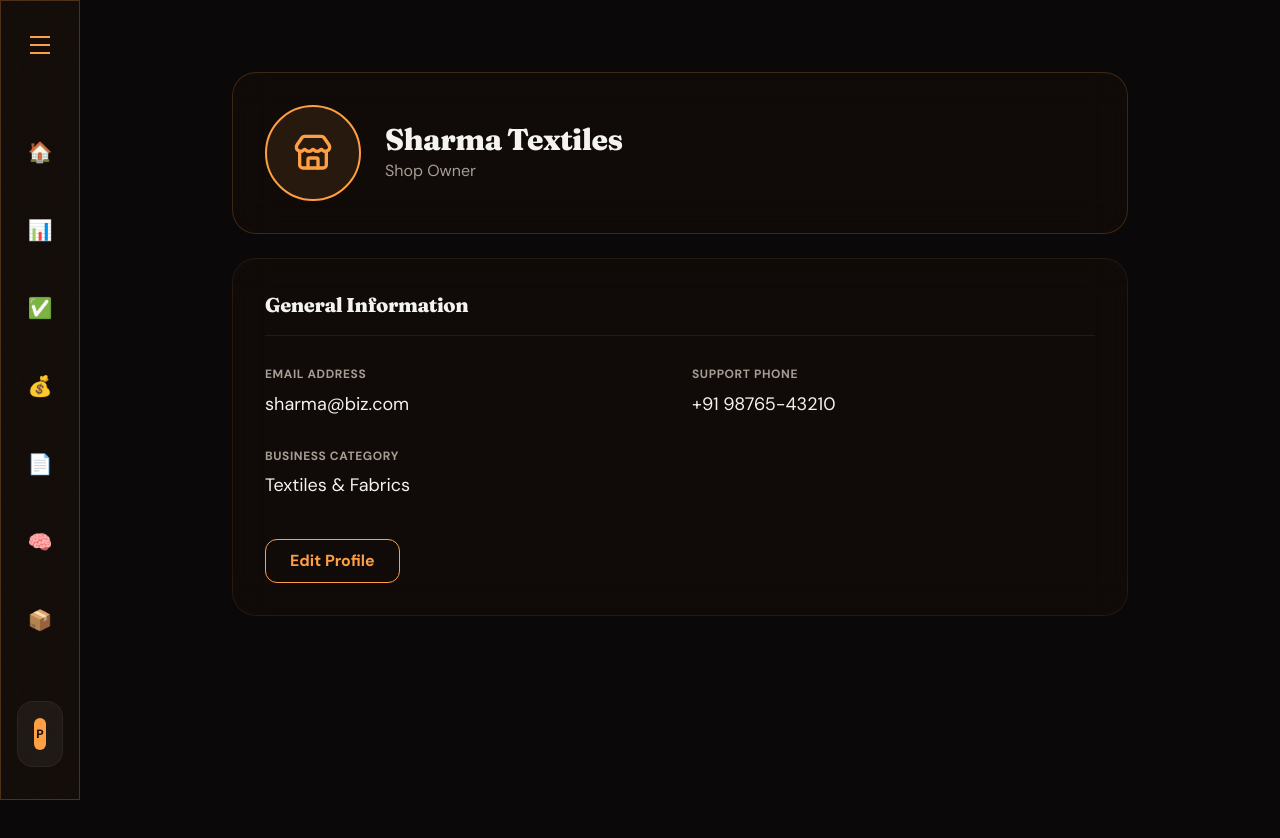
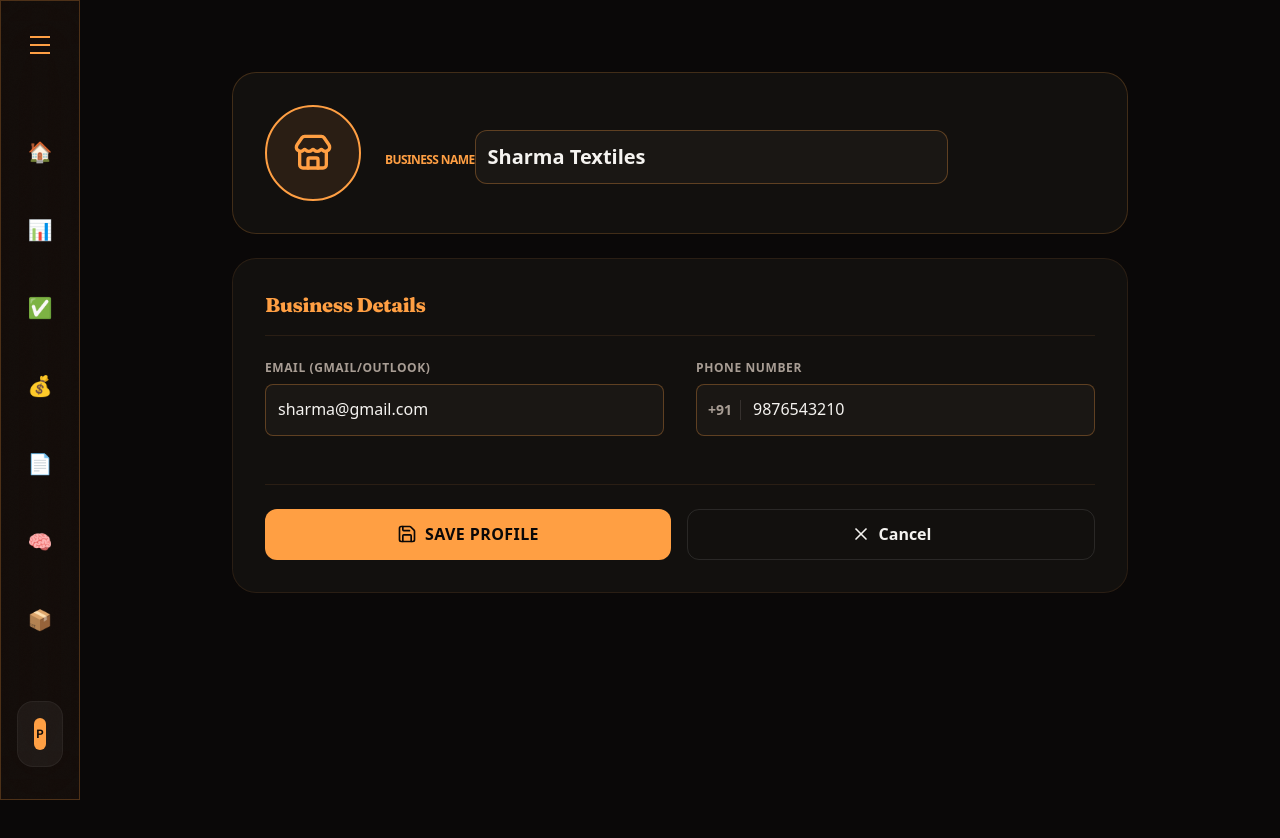
Before and after one commit to Aalok-singh05/BHARAT-BIZ, a React app in the folder frontend/: page /profile in a window 1280 px wide. Both pictures are taken after a click on the button "Edit Profile". Shown: the top 838 px of the page. Built offline with nearby package versions, Linux system fonts and the light colour scheme; the HTML template or start-up script is replaced by a standard one.

Commit message:
minor improvements in the alignment of commponents

```diff
--- a/frontend/package.json
+++ b/frontend/package.json
@@ -10,6 +10,7 @@
     "preview": "vite preview"
   },
   "dependencies": {
+    "framer-motion": "^12.34.0",
     "lucide-react": "^0.563.0",
     "react": "^19.2.0",
     "react-dom": "^19.2.0",
--- a/frontend/src/profile.jsx
+++ b/frontend/src/profile.jsx
@@ -1,53 +1,179 @@
-import React, { useEffect, useState } from 'react';
-import { User, Store, Bell, LogOut, Settings } from 'lucide-react'; // Useful for minimal icons
+import React, { useState } from 'react';
+import { Store, Save, X, Edit2, AlertCircle, ShoppingBag } from 'lucide-react';
 
 const ProfilePage = () => {
-  const [user, setUser] = useState({ shop_name: 'Sharma Textiles', email: 'sharma@biz.com', role: 'Shop Owner' });
+  const [user, setUser] = useState({
+    shop_name: 'Sharma Textiles',
+    email: 'sharma@gmail.com',
+    phone: '9876543210',
+    role: 'Shop Owner',
+    category: 'Textiles & Fabrics'
+  });
+
+  const [isEditing, setIsEditing] = useState(false);
+  const [formData, setFormData] = useState({ ...user });
+  const [errors, setErrors] = useState({});
+
+  // Validation Logic
+  const validate = () => {
+    let newErrors = {};
+
+    // Shop Name Validation
+    if (!formData.shop_name.trim()) {
+      newErrors.shop_name = "Business name is required.";
+    }
+
+    // Email Validation (Strict suffixes)
+    const emailValue = formData.email.toLowerCase().trim();
+    const emailRegex = /^[a-zA-Z0-9._%+-]+@[a-zA-Z0-9.-]+\.[a-zA-Z]{2,}$/;
+
+    if (!emailRegex.test(emailValue)) {
+      newErrors.email = "Please enter a valid email address.";
+    } else if (!emailValue.endsWith('@gmail.com') && !emailValue.endsWith('@outlook.com')) {
+      newErrors.email = "Only @gmail.com or @outlook.com allowed.";
+    }
+
+    // Phone Validation (10 digits)
+    if (formData.phone.length !== 10) {
+      newErrors.phone = "Phone number must be 10 digits.";
+    }
+
+    setErrors(newErrors);
+    return Object.keys(newErrors).length === 0;
+  };
+
+  const handlePhoneChange = (e) => {
+    // Feature: Only numbers, max 10 digits
+    const value = e.target.value.replace(/\D/g, '');
+    if (value.length <= 10) {
+      setFormData({ ...formData, phone: value });
+      if (errors.phone) setErrors({ ...errors, phone: null });
+    }
+  };
+
+  const handleChange = (e) => {
+    const { name, value } = e.target;
+    setFormData({ ...formData, [name]: value });
+    if (errors[name]) setErrors({ ...errors, [name]: null });
+  };
+
+  const handleSave = () => {
+    if (validate()) {
+      setUser({ ...formData });
+      setIsEditing(false);
+    }
+  };
+
+  const handleCancel = () => {
+    setFormData({ ...user });
+    setErrors({});
+    setIsEditing(false);
+  };
 
   return (
-    <div className="min-h-screen bg-[#0a0808] text-[#f5f3f0] flex justify-center p-4 md:p-10">
+    <div className="min-h-screen bg-[#0a0808] text-[#f5f3f0] flex justify-center p-4 md:p-10 font-sans">
       <div className="w-full max-w-4xl space-y-6">
 
-        {/* Profile Header Section */}
-        <div className="glass-card p-8 rounded-3xl border border-[#ff9f43]/20 flex flex-col md:flex-row items-center gap-6">
+        {/* Profile Header - Now Editable */}
+        <div className="glass-card p-8 rounded-3xl border border-[#ff9f43]/20 flex flex-col md:flex-row items-center gap-6 bg-[#12100e]">
           <div className="w-24 h-24 rounded-full bg-[#ff9f43]/10 border-2 border-[#ff9f43] flex items-center justify-center text-[#ff9f43]">
-            <Store size={40} /> {/* Shop Icon instead of a photo */}
+            <Store size={40} />
           </div>
-          <div className="text-center md:text-left">
-            <h1 className="text-3xl font-bold">{user.shop_name}</h1>
-            <p className="text-[#a89d94]">{user.role}</p>
-
+          <div className="text-center md:text-left flex-1 w-full">
+            {isEditing ? (
+              <div className="space-y-2">
+                <label className="text-xs font-bold text-[#ff9f43] uppercase tracking-tighter">Business Name</label>
+                <input
+                  name="shop_name"
+                  value={formData.shop_name}
+                  onChange={handleChange}
+                  className={`w-full md:w-2/3 bg-[#1a1714] border ${errors.shop_name ? 'border-red-500' : 'border-[#ff9f43]/30'} rounded-xl p-3 text-xl font-bold outline-none focus:border-[#ff9f43]`}
+                />
+                {errors.shop_name && <p className="text-red-500 text-xs">{errors.shop_name}</p>}
+              </div>
+            ) : (
+              <>
+                <h1 className="text-3xl font-bold">{user.shop_name}</h1>
+                <p className="text-[#a89d94] flex items-center justify-center md:justify-start gap-2">
+                   <ShoppingBag size={14} /> {user.role}
+                </p>
+              </>
+            )}
           </div>
         </div>
 
-        {/* Content Grid */}
-        <div className="grid grid-cols-1 md:grid-cols-3 gap-6">
+        {/* Info Grid */}
+        <div className="glass-card p-8 rounded-3xl border border-[#ff9f43]/10 bg-[#12100e]">
+          <div className="flex justify-between items-center mb-6 border-b border-[#ff9f43]/10 pb-4">
+            <h3 className="text-xl font-bold text-[#ff9f43]">Business Details</h3>
+            {!isEditing && (
+              <button onClick={() => setIsEditing(true)} className="flex items-center gap-2 px-4 py-2 bg-[#ff9f43]/10 text-[#ff9f43] rounded-lg hover:bg-[#ff9f43]/20 transition-all text-sm font-bold">
+                <Edit2 size={16} /> Edit Profile
+              </button>
+            )}
+          </div>
 
-
-          {/* Details Section (Right Columns) */}
-          <div className="md:col-span-3 glass-card p-8 rounded-3xl border border-[#ff9f43]/10">
-            <h3 className="text-xl font-bold mb-6 border-b border-[#ff9f43]/10 pb-4">General Information</h3>
-
-            <div className="grid grid-cols-1 md:grid-cols-2 gap-6">
-              <div>
-                <label className="text-xs font-bold text-[#a89d94] uppercase tracking-wider">Email Address</label>
-                <p className="text-lg mt-1">{user.email}</p>
-              </div>
-              <div>
-                <label className="text-xs font-bold text-[#a89d94] uppercase tracking-wider">Support Phone</label>
-                <p className="text-lg mt-1">+91 98765-43210</p>
-              </div>
-              <div>
-                <label className="text-xs font-bold text-[#a89d94] uppercase tracking-wider">Business Category</label>
-                <p className="text-lg mt-1">Textiles & Fabrics</p>
-              </div>
+          <div className="grid grid-cols-1 md:grid-cols-2 gap-8">
+            {/* Email Field */}
+            <div className="flex flex-col">
+              <label className="text-xs font-bold text-[#a89d94] uppercase tracking-wider mb-2">Email (Gmail/Outlook)</label>
+              {isEditing ? (
+                <>
+                  <input
+                    name="email"
+                    type="email"
+                    value={formData.email}
+                    onChange={handleChange}
+                    className={`bg-[#1a1714] border ${errors.email ? 'border-red-500' : 'border-[#ff9f43]/30'} rounded-lg p-3 outline-none focus:border-[#ff9f43]`}
+                  />
+                  {errors.email && (
+                    <div className="flex items-center gap-1 text-red-500 mt-2 text-xs font-medium">
+                      <AlertCircle size={14}/> {errors.email}
+                    </div>
+                  )}
+                </>
+              ) : (
+                <p className="text-lg py-1 border-b border-white/5">{user.email}</p>
+              )}
             </div>
 
-            <button className="mt-10 px-6 py-2 border border-[#ff9f43] text-[#ff9f43] rounded-xl hover:bg-[#ff9f43] hover:text-[#0a0808] transition-all font-bold">
-              Edit Profile
-            </button>
+            {/* Phone Field */}
+            <div className="flex flex-col">
+              <label className="text-xs font-bold text-[#a89d94] uppercase tracking-wider mb-2">Phone Number</label>
+              {isEditing ? (
+                <>
+                  <div className="relative">
+                    <span className="absolute left-3 top-1/2 -translate-y-1/2 text-[#a89d94] text-sm font-bold border-r border-[#a89d94]/20 pr-2">+91</span>
+                    <input
+                      type="text"
+                      value={formData.phone}
+                      onChange={handlePhoneChange}
+                      className={`w-full bg-[#1a1714] border ${errors.phone ? 'border-red-500' : 'border-[#ff9f43]/30'} rounded-lg p-3 pl-14 outline-none focus:border-[#ff9f43]`}
+                    />
+                  </div>
+                  {errors.phone && (
+                    <div className="flex items-center gap-1 text-red-500 mt-2 text-xs font-medium">
+                      <AlertCircle size={14}/> {errors.phone}
+                    </div>
+                  )}
+                </>
+              ) : (
+                <p className="text-lg py-1 border-b border-white/5">+91 {user.phone}</p>
+              )}
+            </div>
           </div>
 
+          {/* Action Footer */}
+          {isEditing && (
+            <div className="mt-12 flex flex-col sm:flex-row gap-4 pt-6 border-t border-[#ff9f43]/10">
+              <button onClick={handleSave} className="flex-1 flex justify-center items-center gap-2 px-8 py-3 bg-[#ff9f43] text-[#0a0808] rounded-xl hover:bg-[#ffb366] transition-all font-extrabold uppercase tracking-wide">
+                <Save size={20} /> Save Profile
+              </button>
+              <button onClick={handleCancel} className="flex-1 flex justify-center items-center gap-2 px-8 py-3 border border-white/10 text-[#f5f3f0] rounded-xl hover:bg-white/5 transition-all font-bold">
+                <X size={20} /> Cancel
+              </button>
+            </div>
+          )}
         </div>
       </div>
     </div>
```
Also changed, not shown: frontend/src/Demo.jsx (+84 -143 lines), 1 other file (tests, documents, lock files or other folders).
